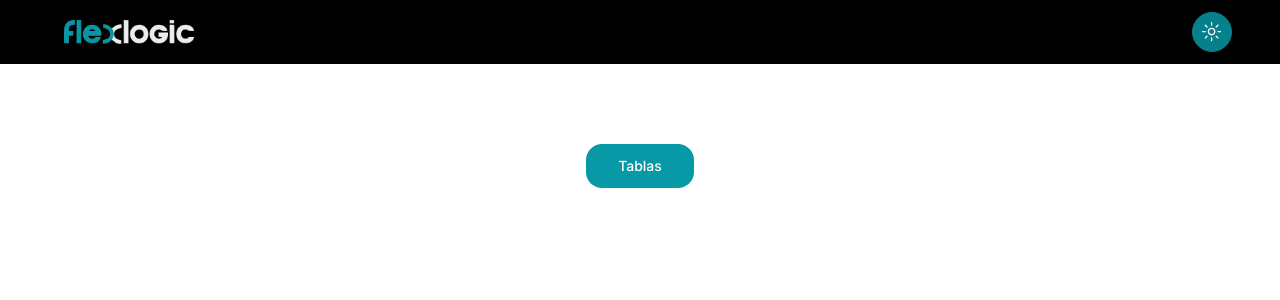
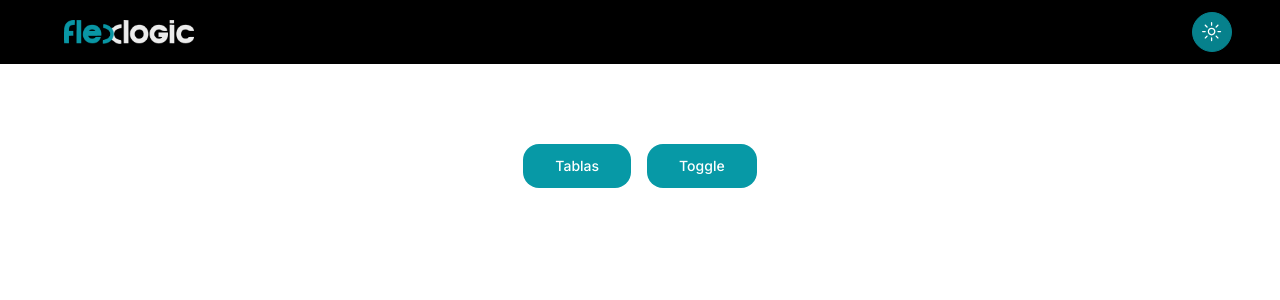
Before and after one commit to andrecasmac/flex, a Next.js app: page /examples in a window 1280 px wide. Shown: the top 300 px of the page. Built offline with nearby package versions, Linux system fonts and the light colour scheme.

Commit message:
Route for Toggle and Enable/Disable

```diff
--- a/src/app/examples/page.tsx
+++ b/src/app/examples/page.tsx
@@ -11,6 +11,14 @@ export default function Page() {
       >
         <a href="/examples/tables">Tablas</a>
       </Button>
+      <Button
+        asChild
+        variant="default"
+        size="lg"
+        className="rounded-2xl text-white active:scale-95 transition-all"
+      >
+        <a href="/examples/toggle">Toggle</a>
+      </Button>
     </div>
   );
 }
--- a/src/app/examples/tables/page.tsx
+++ b/src/app/examples/tables/page.tsx
@@ -20,6 +20,15 @@ export default function Page() {
       >
         <a href="/examples/tables/table-dnd">Tabla drag and drop</a>
       </Button>
+
+      <Button
+        asChild
+        variant="default"
+        size="lg"
+        className="rounded-2xl text-white active:scale-95 transition-all"
+      >
+        <a href="/examples/tables/table-dnd">Tabla drag and drop</a>
+      </Button>
     </div>
   );
 }
--- /dev/null
+++ b/src/app/examples/toggle/page.tsx
@@ -0,0 +1,19 @@
+"use client"
+import * as React from 'react';
+import Toggle from "@/components/ui/toggle"
+
+export default function Page() {
+    const [Enabled, setEnabled] = React.useState(false);
+
+    const toggleSwitch = (checked: boolean) =>{
+        setEnabled(checked);
+    };
+
+    return (
+        <div className="flex flex-col items-center justify-between pt-20">
+            <p className="my-12">Toggle Example</p>
+            <Toggle checked={Enabled} onChange={toggleSwitch}/>
+            <p>{Enabled ? 'Toggle Enabled' : 'Toggle Disabled'}</p>
+        </div>
+    )
+}
--- a/src/app/page.tsx
+++ b/src/app/page.tsx
@@ -12,9 +12,6 @@ export default function Home() {
       >
         <a href="/examples">Examples</a>
       </Button>
-
-      <h3 className="mt-12">Toggle Example</h3>
-      <Toggle/>
     </main>
   );
 }
```
Also changed, not shown: src/components/ui/toggle.tsx (+10 -4 lines).
